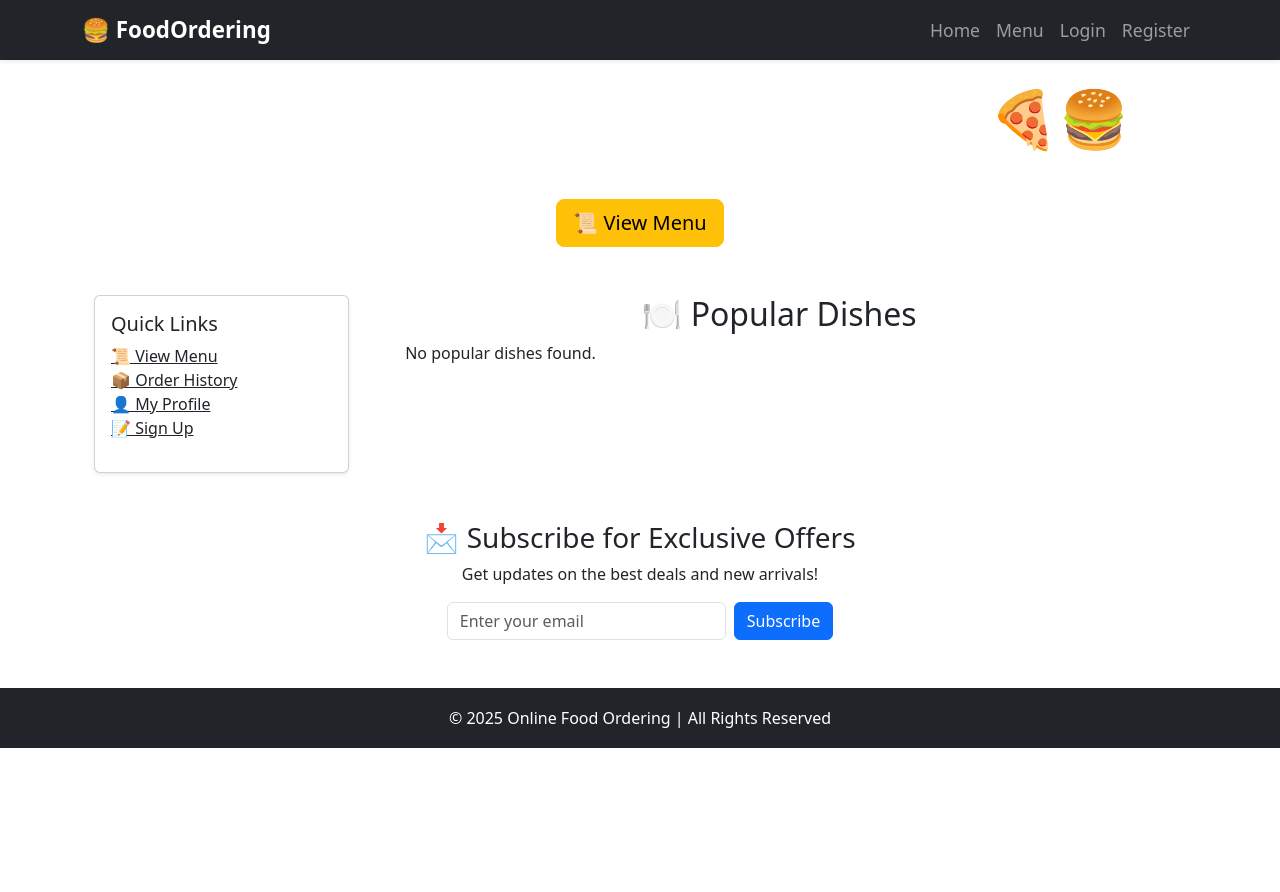
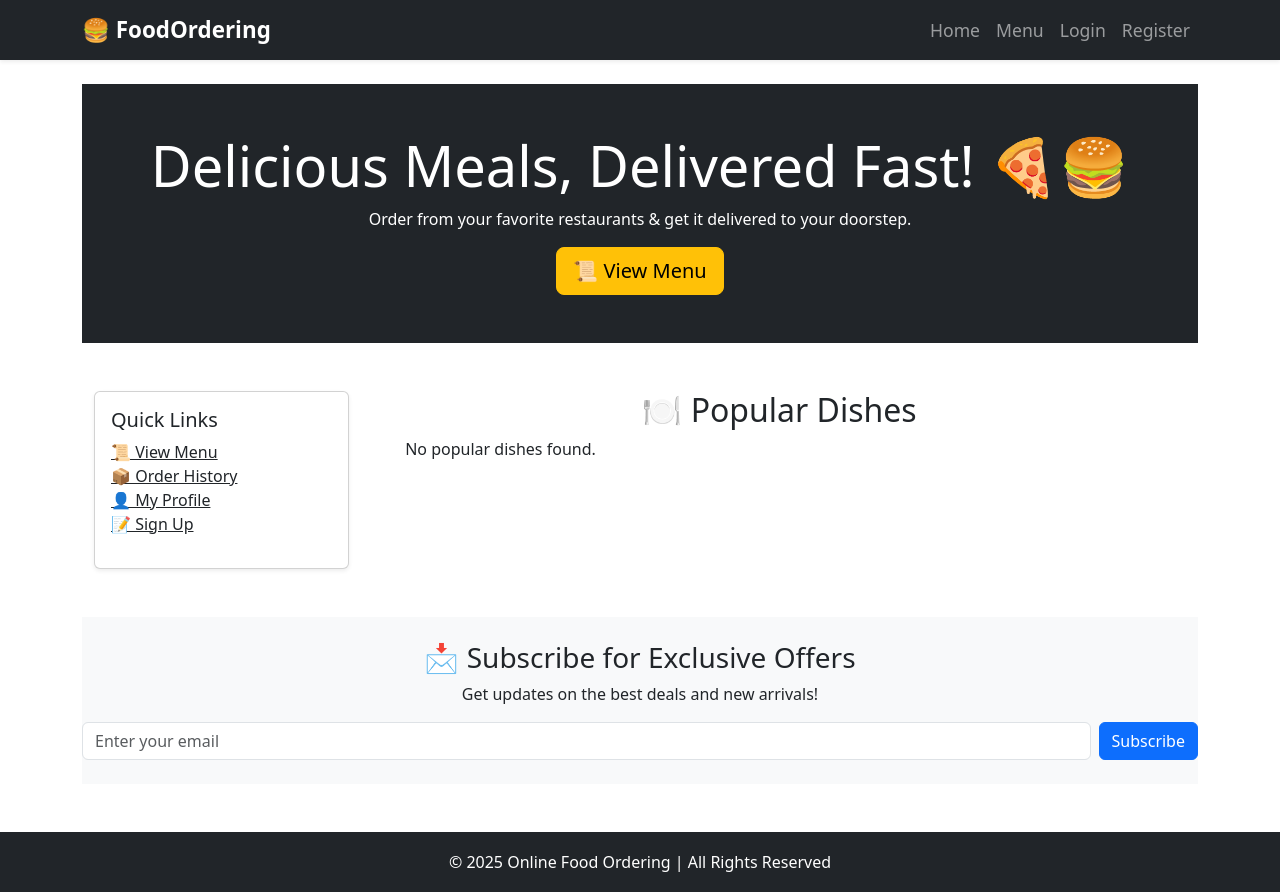
Before and after one commit to trustedprince01/foodordering, a Django app: page / in a window 1280 px wide. Before the commit the page ends 748 px from the top, so only its background shows below. Run offline with Django 5.2, Linux system fonts and the light colour scheme.

Commit message:
Your commit message

```diff
--- a/food_ordering/views.py
+++ b/food_ordering/views.py
@@ -15,6 +15,9 @@
 from django.http import HttpResponse
 import cloudinary.uploader
 from django.views.decorators.csrf import csrf_exempt
+from food_ordering.models import UserProfile
+from django.db import IntegrityError
+
 
 
 @login_required
@@ -117,14 +120,41 @@
 
 def register(request):
     if request.method == "POST":
-        form = RegisterForm(request.POST)
-        if form.is_valid():
-            user = form.save()
-            login(request, user)
-            return redirect("home")
-    else:
-        form = RegisterForm()
-    return render(request, "food_ordering/register.html", {"form": form})
+        first_name = request.POST["first_name"]
+        last_name = request.POST["last_name"]
+        username = request.POST["username"]
+        email = request.POST["email"]
+        password = request.POST["password1"]
+
+        full_name = f"{first_name} {last_name}"  # ✅ Combine first & last name
+
+        # ✅ Check if username already exists
+        if User.objects.filter(username=username).exists():
+            messages.error(request, "❌ Username is already taken. Please choose another.")
+            return redirect("register")
+
+        if User.objects.filter(email=email).exists():
+            messages.error(request, "❌ Email is already taken. Please choose another.")
+            return redirect("register")
+
+        try:
+            # ✅ Create User & Save First & Last Name
+            user = User.objects.create_user(username=username, email=email, password=password)
+            user.first_name = first_name
+            user.last_name = last_name
+            user.save()
+
+            # ✅ Create UserProfile & Store Full Name
+            UserProfile.objects.create(user=user, full_name=full_name)
+
+            messages.success(request, "✅ Registration successful! You can now log in.")
+            return redirect("login")  # Redirect to login after successful registration
+
+        except IntegrityError:
+            messages.error(request, "❌ An error occurred during registration. Try again.")
+            return redirect("register")
+
+    return render(request, "food_ordering/register.html")
 
 def user_login(request):
     if request.method == "POST":
--- a/templates/base.html
+++ b/templates/base.html
@@ -8,9 +8,8 @@
 
     <!-- Bootstrap CSS -->
     <link href="https://cdn.jsdelivr.net/npm/bootstrap@5.3.2/dist/css/bootstrap.min.css" rel="stylesheet">
+    <!-- Bootstrap CSS -->
 
-    <!-- ✅ External CSS File (Keep This) -->
-    <link rel="stylesheet" href="{% static 'css/style.css' %}">
 
     <style>
         /* 🔹 Navbar Styling */
@@ -150,7 +149,6 @@
     <!-- Bootstrap JS -->
     <script src="https://cdn.jsdelivr.net/npm/bootstrap@5.3.2/dist/js/bootstrap.bundle.min.js" defer></script>
 
-
 </body>
 <script>
     document.addEventListener("DOMContentLoaded", function () {
--- a/templates/food_ordering/home.html
+++ b/templates/food_ordering/home.html
@@ -5,12 +5,11 @@
 
 {% block content %}
 
-
 <!-- 🔥 Hero Section -->
-<header class="hero-section text-center">
-    <div class="overlay">
-        <h1 class="display-4 text-white">Delicious Meals, Delivered Fast! 🍕🍔</h1>
-        <p class="text-white">Order from your favorite restaurants & get it delivered to your doorstep.</p>
+<header class="hero-section text-center bg-dark text-white py-5">
+    <div class="container">
+        <h1 class="display-4">Delicious Meals, Delivered Fast! 🍕🍔</h1>
+        <p>Order from your favorite restaurants & get it delivered to your doorstep.</p>
         <a href="{% url 'menu' %}" class="btn btn-lg btn-warning">📜 View Menu</a>
     </div>
 </header>
@@ -41,7 +40,12 @@
                 {% for food in foods %}
                 <div class="col">
                     <div class="card shadow-sm h-100">
-                        <img src="{% static 'images/banner.png' %}" alt="Banner">
+                        {% if food.image %}
+                            <img src="{{ food.image.url }}" class="card-img-top" alt="{{ food.name }}">
+                        {% else %}
+                            <img src="{% static 'images/default_food.jpg' %}" class="card-img-top" alt="Default Food Image">
+                        {% endif %}
+                        <div class="card-body text-center">
                             <h5 class="card-title">{{ food.name }}</h5>
                             <p class="fw-bold text-danger">${{ food.price }}</p>
                             <a href="{% url 'order_food' food.id %}" class="btn btn-success">Order Now</a>
@@ -57,12 +61,12 @@
 </div>
 
 <!-- 🔥 Newsletter Form -->
-<section class="newsletter-section text-center mt-5">
+<section class="newsletter-section text-center mt-5 bg-light py-4">
     <h3>📩 Subscribe for Exclusive Offers</h3>
     <p>Get updates on the best deals and new arrivals!</p>
-    <form method="POST" class="d-flex justify-content-center">
+    <form method="POST" class="d-flex justify-content-center flex-column flex-md-row">
         {% csrf_token %}
-        <input type="email" name="email" class="form-control w-25 me-2" placeholder="Enter your email" required>
+        <input type="email" name="email" class="form-control w-100 w-md-50 me-2" placeholder="Enter your email" required>
         <button type="submit" class="btn btn-primary">Subscribe</button>
     </form>
 </section>
```
Also changed, not shown: templates/food_ordering/register.html (+16 -7 lines), db.sqlite3, static/images/eye-icon.png (added).
